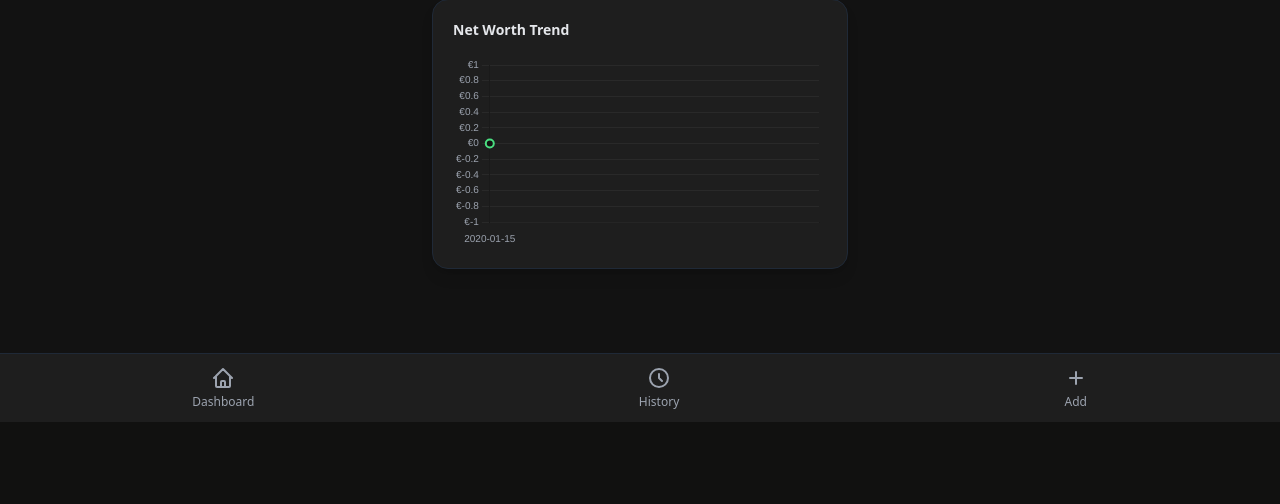
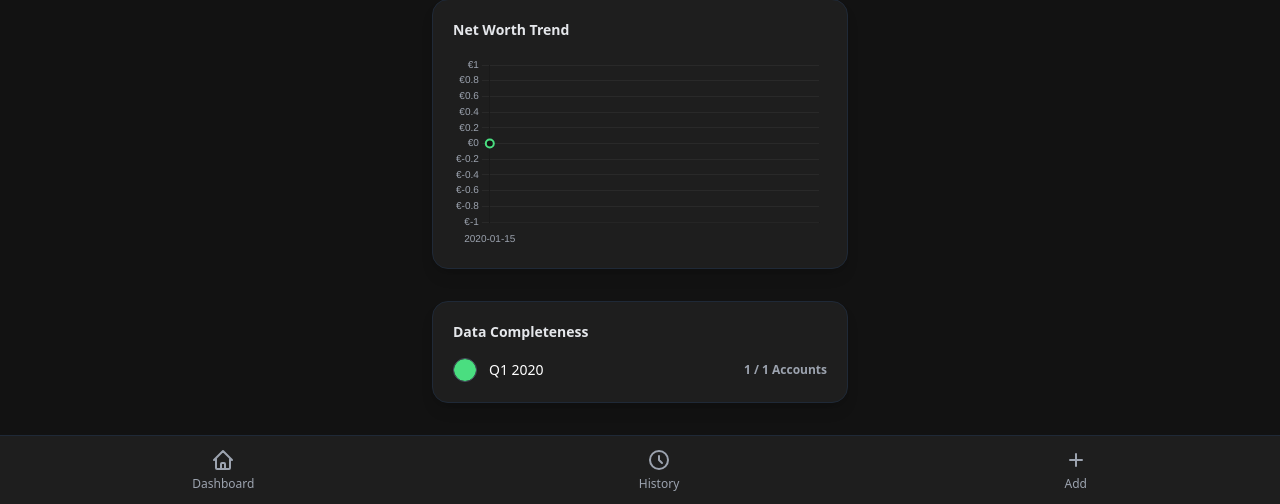
Before and after one commit to PaulAnderie/NetWorthTracker, a Flask app: page / in a window 1280 px wide. Shown: the part 378-882 px from the top of the page. Before the commit the page ends 800 px from the top, so only its background shows below. Run offline with Flask 3, Linux system fonts and the light colour scheme; tables that the repository leaves empty hold one stand-in row (values such as "Sample post"); some libraries are stand-ins or nearby versions.

Commit message:
Add Harvey Balls Data Completeness widget

```diff
--- a/app.py
+++ b/app.py
@@ -88,13 +88,47 @@ def dashboard():
         chart_labels.append(dt.strftime('%Y-%m-%d'))
         chart_data.append(dt_net_worth)
 
+    from collections import defaultdict
+    # Compute Data Completeness
+    all_records = db.session.query(FinancialRecord.entry_date, FinancialRecord.account_name).all()
+    total_accounts = set(r.account_name for r in all_records)
+    quarter_data = defaultdict(set)
+    for r in all_records:
+        quarter = f"Q{(r.entry_date.month - 1) // 3 + 1} {r.entry_date.year}"
+        quarter_data[quarter].add(r.account_name)
+
+    completeness_stats = []
+    sorted_quarters = sorted(quarter_data.items(), key=lambda x: (int(x[0].split()[1]), x[0].split()[0]), reverse=True)
+
+    for q, accounts in sorted_quarters[:4]:
+        percentage = len(accounts) / len(total_accounts) if total_accounts else 0
+        if percentage >= 0.875:
+            quartile = 100
+        elif percentage >= 0.625:
+            quartile = 75
+        elif percentage >= 0.375:
+            quartile = 50
+        elif percentage >= 0.125:
+            quartile = 25
+        else:
+            quartile = 0
+
+        completeness_stats.append({
+            'quarter': q,
+            'percentage': int(percentage * 100),
+            'quartile': quartile,
+            'count': len(accounts),
+            'total': len(total_accounts)
+        })
+
     return render_template('dashboard.html',
                            current_net_worth=current_net_worth,
                            total_assets=total_assets,
                            total_liabilities=total_liabilities,
                            qoq_growth=qoq_growth,
                            chart_labels=chart_labels,
-                           chart_data=chart_data)
+                           chart_data=chart_data,
+                           completeness_stats=completeness_stats)
 
 @app.route('/add', methods=['GET', 'POST'])
 def add_record():
--- a/templates/dashboard.html
+++ b/templates/dashboard.html
@@ -45,6 +45,36 @@
         <canvas id="trendChart"></canvas>
     </div>
 </div>
+
+<!-- Data Completeness -->
+{% if completeness_stats %}
+<div class="bg-cardbg rounded-2xl p-5 shadow-lg border border-gray-800 flex flex-col mb-4">
+    <h3 class="text-sm font-semibold text-gray-200 mb-4">Data Completeness</h3>
+    <div class="flex flex-col gap-3">
+        {% for stat in completeness_stats %}
+        <div class="flex items-center justify-between">
+            <div class="flex items-center gap-3">
+                <div class="w-6 h-6 rounded-full border border-gray-600 bg-darkbg overflow-hidden relative flex-shrink-0">
+                    <svg viewBox="0 0 100 100" class="w-full h-full text-accent">
+                        {% if stat.quartile == 100 %}
+                        <circle cx="50" cy="50" r="50" fill="currentColor"/>
+                        {% elif stat.quartile == 75 %}
+                        <path d="M50 50 L50 0 A50 50 0 1 1 0 50 Z" fill="currentColor"/>
+                        {% elif stat.quartile == 50 %}
+                        <path d="M50 50 L50 0 A50 50 0 0 1 50 100 Z" fill="currentColor"/>
+                        {% elif stat.quartile == 25 %}
+                        <path d="M50 50 L50 0 A50 50 0 0 1 100 50 Z" fill="currentColor"/>
+                        {% endif %}
+                    </svg>
+                </div>
+                <span class="text-white font-medium text-sm">{{ stat.quarter }}</span>
+            </div>
+            <span class="text-xs text-gray-400 font-semibold">{{ stat.count }} / {{ stat.total }} Accounts</span>
+        </div>
+        {% endfor %}
+    </div>
+</div>
+{% endif %}
 
 <script>
     const ctx = document.getElementById('trendChart').getContext('2d');
```
